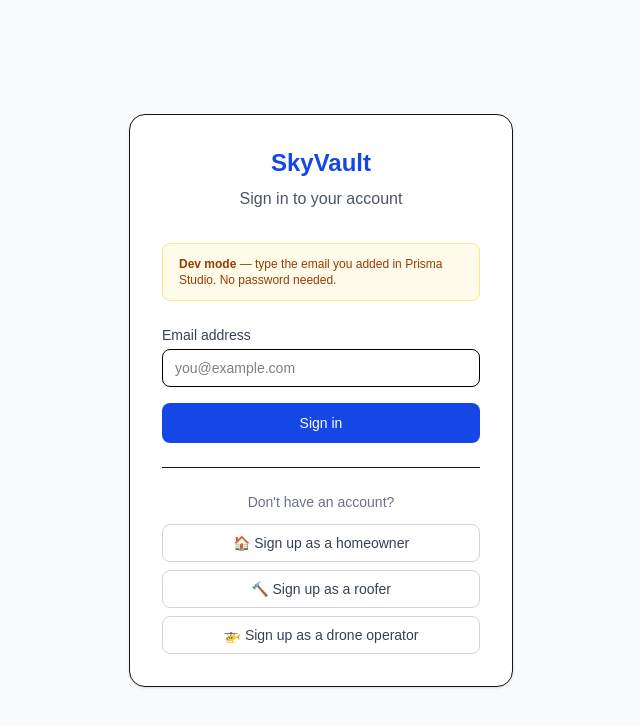
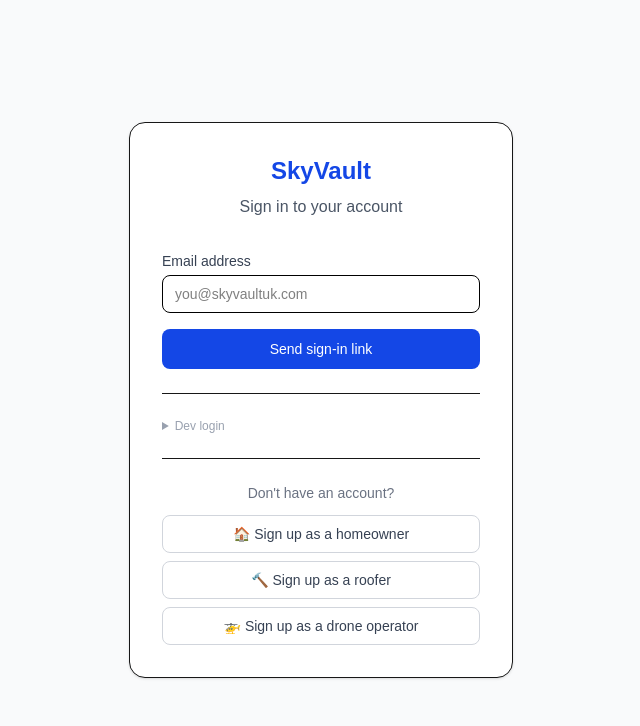
Before and after one commit to danskyvaultuk/skyvault, a Next.js app: page /login in a window 1280 px wide. Shown: the top 726 px of the page, without its empty margins (319-959 px from the left). Built offline with nearby package versions, Linux system fonts and the light colour scheme.

Commit message:
Add Resend magic link to login page, move dev-login to collapsed section

```diff
--- a/src/app/(auth)/login/page.tsx
+++ b/src/app/(auth)/login/page.tsx
@@ -10,28 +10,40 @@ export default function LoginPage() {
   const [email, setEmail] = useState("");
   const [error, setError] = useState("");
   const [loading, setLoading] = useState(false);
+  const [magicSent, setMagicSent] = useState(false);
+
+  async function handleMagicLink(e: React.FormEvent) {
+    e.preventDefault();
+    setLoading(true);
+    setError("");
+
+    const result = await signIn("resend", { email, redirect: false });
+
+    if (result?.error) {
+      setError("Could not send magic link. Please try again.");
+    } else {
+      setMagicSent(true);
+    }
+
+    setLoading(false);
+  }
 
   async function handleDevLogin(e: React.FormEvent) {
     e.preventDefault();
     setLoading(true);
     setError("");
 
-    // signIn() returns an object — it does NOT redirect automatically
-    const result = await signIn("dev-login", {
-      email,
-      redirect: false,   // we handle the redirect ourselves so we can catch errors
-    });
+    const result = await signIn("dev-login", { email, redirect: false });
 
     if (result?.error) {
-      setError("No account found for that email. Add yourself in Prisma Studio first.");
+      setError("No account found for that email.");
     } else {
-      // Fetch the session to read the role, then redirect to the right portal
       const session = await getSession();
       const role = session?.user?.role;
-      if (role === "drone")   router.push("/drone/dashboard");
+      if (role === "drone")       router.push("/drone/dashboard");
       else if (role === "roofer") router.push("/roofer/dashboard");
       else if (role === "admin")  router.push("/admin/dashboard");
-      else                        router.push("/dashboard"); // customer
+      else                        router.push("/dashboard");
     }
 
     setLoading(false);
@@ -46,19 +58,29 @@ export default function LoginPage() {
           <p className="mt-2 text-gray-600">Sign in to your account</p>
         </div>
 
-        {/* DEV LOGIN BANNER */}
-        <div className="bg-amber-50 border border-amber-200 rounded-lg px-4 py-3 mb-6 text-xs text-amber-800">
-          <strong>Dev mode</strong> — type the email you added in Prisma Studio. No password needed.
+        {magicSent ? (
+          <div className="text-center py-4">
+            <p className="text-2xl mb-3">📬</p>
+            <p className="font-semibold text-gray-900 mb-1">Check your email</p>
+            <p className="text-sm text-gray-500">
+              We sent a sign-in link to <strong>{email}</strong>. Click the link to log in.
+            </p>
+            <button
+              onClick={() => { setMagicSent(false); setEmail(""); }}
+              className="mt-4 text-sm text-blue-600 hover:underline"
+            >
+              Use a different email
+            </button>
           </div>
-
-        {/* DEV SIGN-IN FORM */}
-        <form onSubmit={handleDevLogin} className="space-y-4">
+        ) : (
+          <>
+            {/* MAGIC LINK FORM */}
+            <form onSubmit={handleMagicLink} className="space-y-4">
               {error && (
                 <p className="text-sm text-red-600 bg-red-50 border border-red-200 rounded-lg px-3 py-2">
                   {error}
                 </p>
               )}
-
               <div>
                 <label className="block text-sm font-medium text-gray-700 mb-1">
                   Email address
@@ -68,19 +90,42 @@ export default function LoginPage() {
                   value={email}
                   onChange={(e) => setEmail(e.target.value)}
                   required
-              placeholder="you@example.com"
+                  placeholder="you@skyvaultuk.com"
                   className="w-full border rounded-lg px-3 py-2 text-sm focus:outline-none focus:ring-2 focus:ring-blue-500"
                 />
               </div>
-
               <button
                 type="submit"
                 disabled={loading}
                 className="w-full bg-blue-700 text-white rounded-lg py-2.5 text-sm font-medium hover:bg-blue-800 disabled:opacity-50"
               >
-            {loading ? "Signing in…" : "Sign in"}
+                {loading ? "Sending…" : "Send sign-in link"}
               </button>
             </form>
+
+            {/* DEV LOGIN */}
+            <details className="mt-6 pt-6 border-t">
+              <summary className="text-xs text-gray-400 cursor-pointer hover:text-gray-600">
+                Dev login
+              </summary>
+              <form onSubmit={handleDevLogin} className="mt-3 space-y-3">
+                <input
+                  type="email"
+                  value={email}
+                  onChange={(e) => setEmail(e.target.value)}
+                  required
+                  placeholder="existing@skyvaultuk.com"
+                  className="w-full border rounded-lg px-3 py-2 text-sm focus:outline-none focus:ring-2 focus:ring-blue-500"
+                />
+                <button
+                  type="submit"
+                  disabled={loading}
+                  className="w-full border border-gray-300 text-gray-700 rounded-lg py-2 text-sm font-medium hover:bg-gray-50 disabled:opacity-50"
+                >
+                  {loading ? "Signing in…" : "Sign in without password"}
+                </button>
+              </form>
+            </details>
 
             <div className="mt-6 pt-6 border-t text-center">
               <p className="text-sm text-gray-500 mb-3">Don&apos;t have an account?</p>
@@ -96,6 +141,8 @@ export default function LoginPage() {
                 </Link>
               </div>
             </div>
+          </>
+        )}
 
       </div>
     </div>
```
Lines whose indentation alone changed are shown as unchanged.
